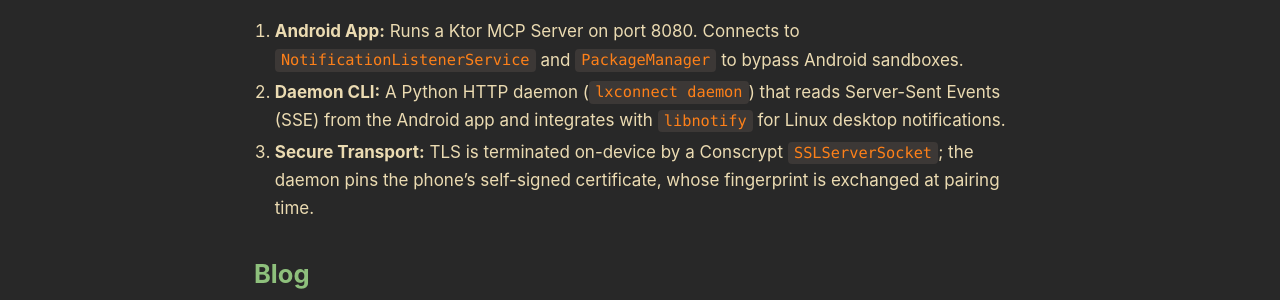
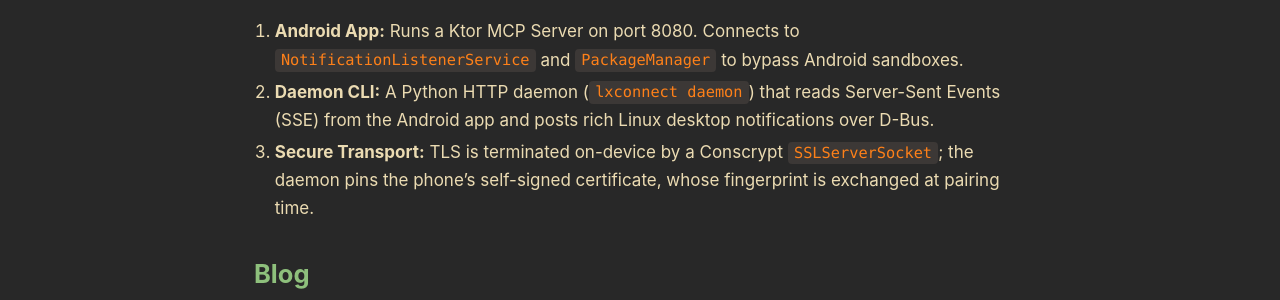
Before and after one commit to olafkfreund/lxconnect, a Jekyll site: the page built from index.md, in a window 1280 px wide. Shown: the part 1368-1668 px from the top of the page. Built offline with Jekyll 4.4.1, drawn with Linux system fonts in a browser that asks for light colours; our own code applies the rules of GitHub Pages for plain Markdown files.

Commit message:
docs: correct tool count and the daemon's notification transport
The tool count was stale at ~24 (now 30), and both README and the site still
described the daemon as integrating with libnotify rather than talking to
org.freedesktop.Notifications over D-Bus.

Co-Authored-By: Claude Opus 4.8 <noreply@anthropic.com>
Claude-Session: https://claude.ai/code/session_01Lxu6NCreUkgB9xb8YdiDaS

```diff
--- a/index.md
+++ b/index.md
@@ -36,7 +36,7 @@ nix run github:olafkfreund/lxconnect#gui
 ## Architecture
 
 1. **Android App:** Runs a Ktor MCP Server on port 8080. Connects to `NotificationListenerService` and `PackageManager` to bypass Android sandboxes.
-2. **Daemon CLI:** A Python HTTP daemon (`lxconnect daemon`) that reads Server-Sent Events (SSE) from the Android app and integrates with `libnotify` for Linux desktop notifications.
+2. **Daemon CLI:** A Python HTTP daemon (`lxconnect daemon`) that reads Server-Sent Events (SSE) from the Android app and posts rich Linux desktop notifications over D-Bus.
 3. **Secure Transport:** TLS is terminated on-device by a Conscrypt `SSLServerSocket`; the daemon pins the phone's self-signed certificate, whose fingerprint is exchanged at pairing time.
 
 ## Blog
```
Also changed, not shown: documentation.md (+1 -1 lines), README.md.
